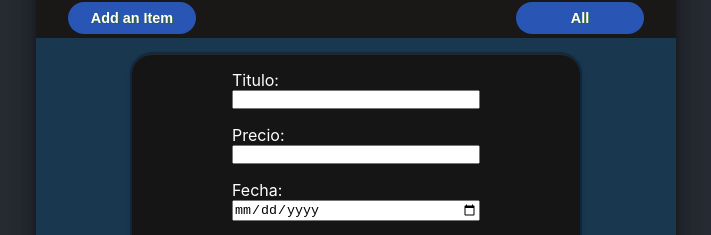
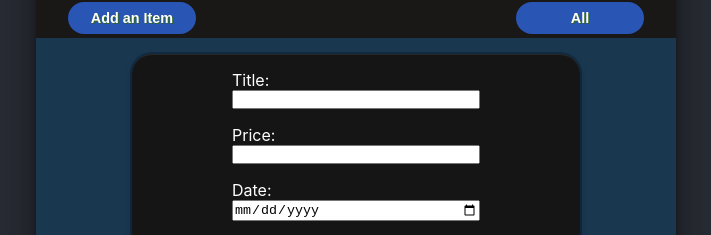
Before and after one commit to ericd33/ReactExpenseTracker, a React (Create React App) app: page / in a window 1280 px wide. Both pictures are taken after a click on the button "Add an Item". Shown: the part 322-557 px from the top of the page, without its empty margins (284-995 px from the left). Built offline with nearby package versions, Linux system fonts and the light colour scheme.

Commit message:
Update FormItem.js

```diff
--- a/src/Components/Item/FormItem/FormItem.js
+++ b/src/Components/Item/FormItem/FormItem.js
@@ -36,13 +36,13 @@ function FormItem(props) {
   return (
     <div className="form__wrap">
       <form onSubmit={submitHandler}>
-        <label htmlFor="title">Titulo: </label>
+        <label htmlFor="title">Title: </label>
         <input onChange={titleHandler} value={title} type="text" name="title" required/>
 
-        <label htmlFor="price">Precio: </label>
+        <label htmlFor="price">Price: </label>
         <input onChange={priceHandler} value={price} type="text" name="price" required></input>
 
-        <label htmlFor="date">Fecha: </label>
+        <label htmlFor="date">Date: </label>
         <input onChange={dateHandler} type="date" value={date} name="date" required></input>
 
         <input type="submit" className="submit" name="Submit"></input>
```
